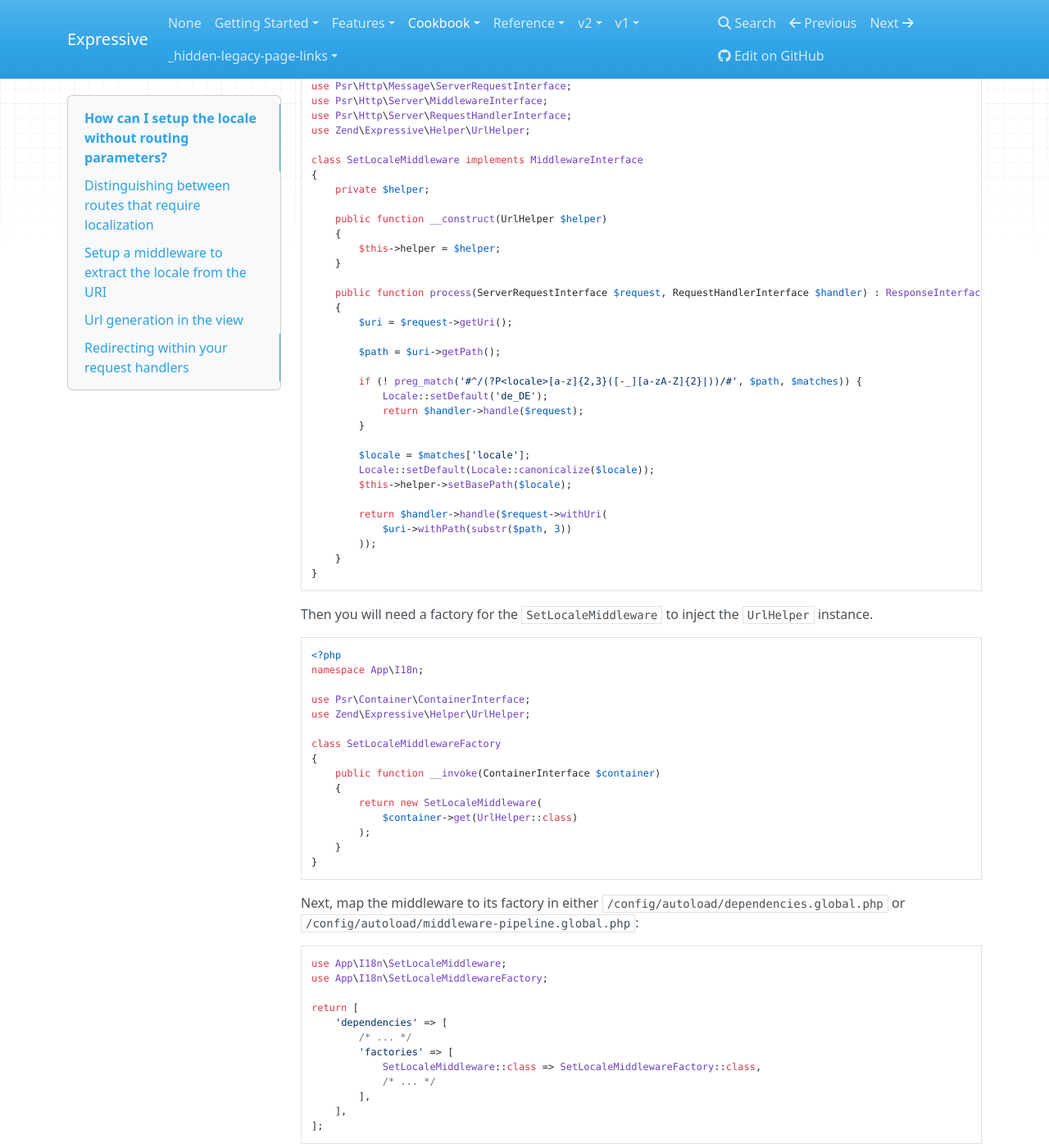
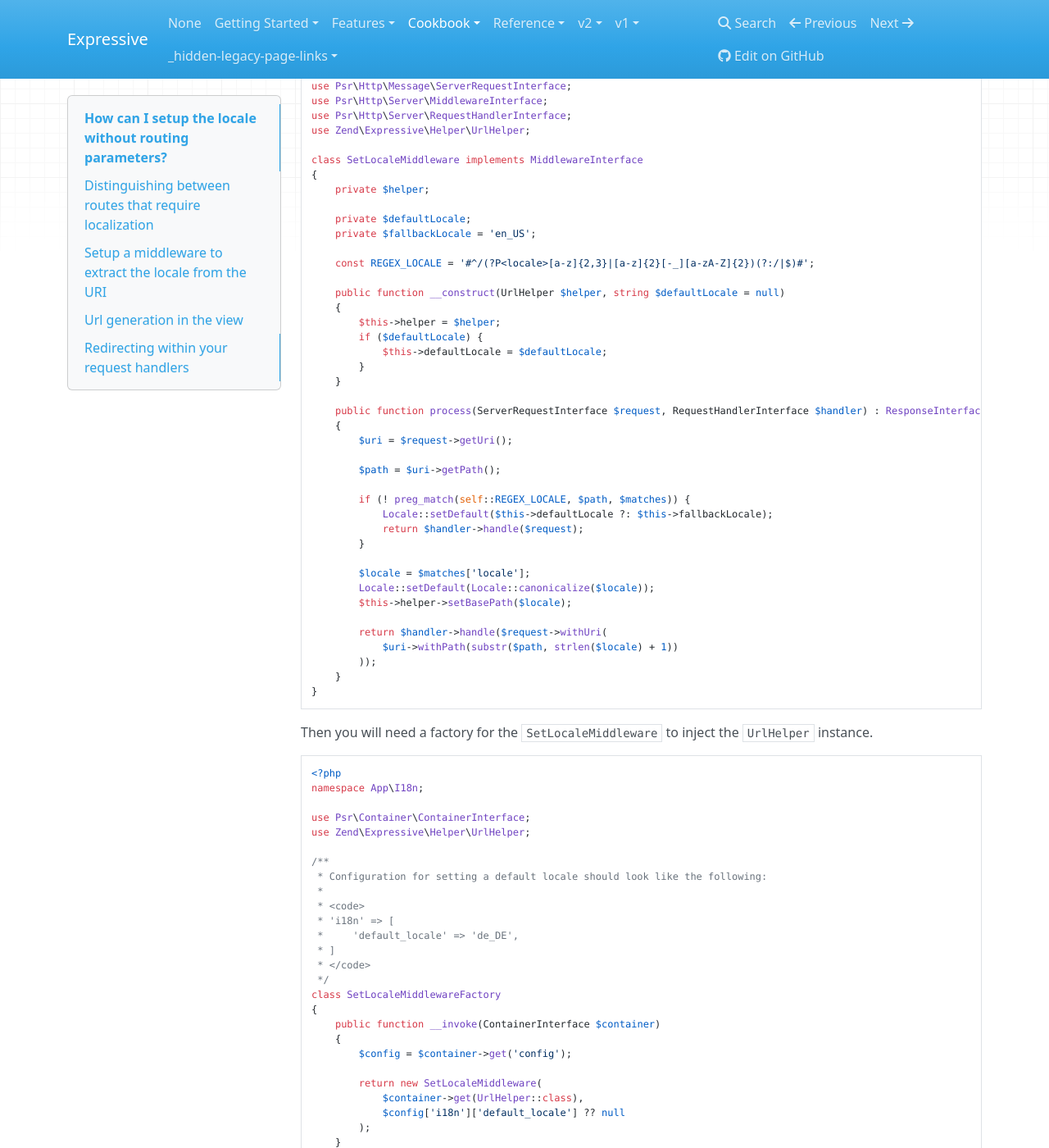
Before and after one commit to zendframework/zend-expressive, an MkDocs documentation site: the page built from docs/book/v3/cookbook/setting-locale-without-routing-parameter.md, in a window 1280 px wide and 1400 px high, scrolled down 755 px. Shown: the whole window at 82% size. Built offline with MkDocs 1.6.1, drawn with Linux system fonts in a browser that asks for light colours; nearby versions of some CDN libraries; old or Windows-style settings are respelled for this version of MkDocs.

Commit message:
improve the "setting-locale w/o" cookbook example
- the current regex allows `/eng-us/`, I believe only `en`, `eng`, `en-us`, `en-US`, `en_us`, `en_US` (well, i would remove the last 2 as well) sould be allowed
- the current regex requires a trailing `/` after the locale, we should allo base paths like `/en`, `/de` as well
- the stripped part length is variable and should be computed from $locale (adding 1 for the root `/` char)
- provide an example for using a default locale from app configuration

```diff
--- a/docs/book/v3/cookbook/setting-locale-without-routing-parameter.md
+++ b/docs/book/v3/cookbook/setting-locale-without-routing-parameter.md
@@ -40,9 +40,17 @@ class SetLocaleMiddleware implements MiddlewareInterface
 {
     private $helper;
 
-    public function __construct(UrlHelper $helper)
+    private $defaultLocale;
+    private $fallbackLocale = 'en_US';
+
+    const REGEX_LOCALE = '#^/(?P<locale>[a-z]{2,3}|[a-z]{2}[-_][a-zA-Z]{2})(?:/|$)#';
+
+    public function __construct(UrlHelper $helper, string $defaultLocale = null)
     {
         $this->helper = $helper;
+        if ($defaultLocale) {
+            $this->defaultLocale = $defaultLocale;
+        }
     }
 
     public function process(ServerRequestInterface $request, RequestHandlerInterface $handler) : ResponseInterface
@@ -51,8 +59,8 @@ class SetLocaleMiddleware implements MiddlewareInterface
 
         $path = $uri->getPath();
 
-        if (! preg_match('#^/(?P<locale>[a-z]{2,3}([-_][a-zA-Z]{2}|))/#', $path, $matches)) {
-            Locale::setDefault('de_DE');
+        if (! preg_match(self::REGEX_LOCALE, $path, $matches)) {
+            Locale::setDefault($this->defaultLocale ?: $this->fallbackLocale);
             return $handler->handle($request);
         }
 
@@ -61,7 +69,7 @@ class SetLocaleMiddleware implements MiddlewareInterface
         $this->helper->setBasePath($locale);
 
         return $handler->handle($request->withUri(
-            $uri->withPath(substr($path, 3))
+            $uri->withPath(substr($path, strlen($locale) + 1))
         ));
     }
 }
@@ -77,12 +85,24 @@ namespace App\I18n;
 use Psr\Container\ContainerInterface;
 use Zend\Expressive\Helper\UrlHelper;
 
+/**
+ * Configuration for setting a default locale should look like the following:
+ *
+ * <code>
+ * 'i18n' => [
+ *     'default_locale' => 'de_DE',
+ * ]
+ * </code>
+ */
 class SetLocaleMiddlewareFactory
 {
     public function __invoke(ContainerInterface $container)
     {
+        $config = $container->get('config');
+
         return new SetLocaleMiddleware(
-            $container->get(UrlHelper::class)
+            $container->get(UrlHelper::class),
+            $config['i18n']['default_locale'] ?? null
         );
     }
 }
```
